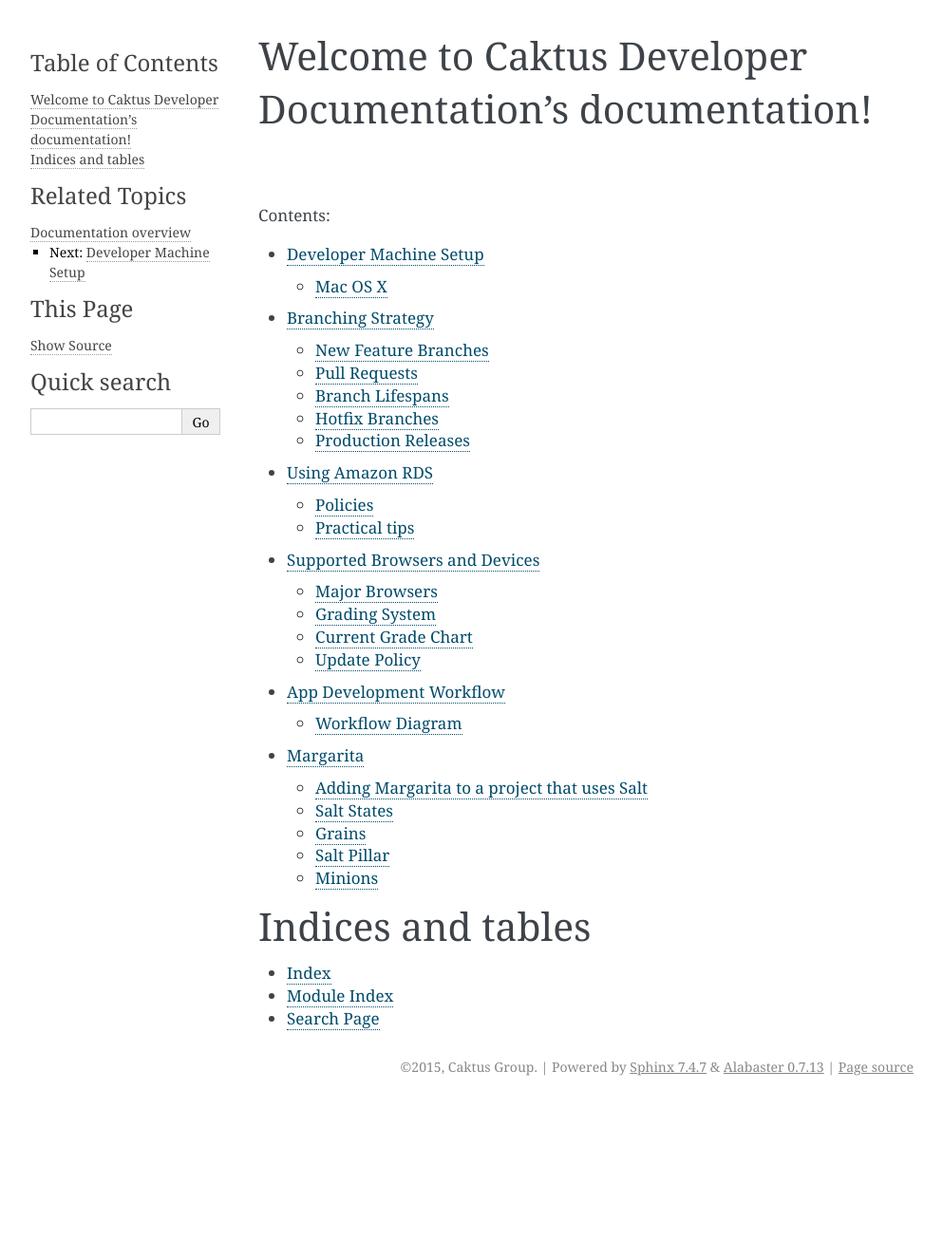
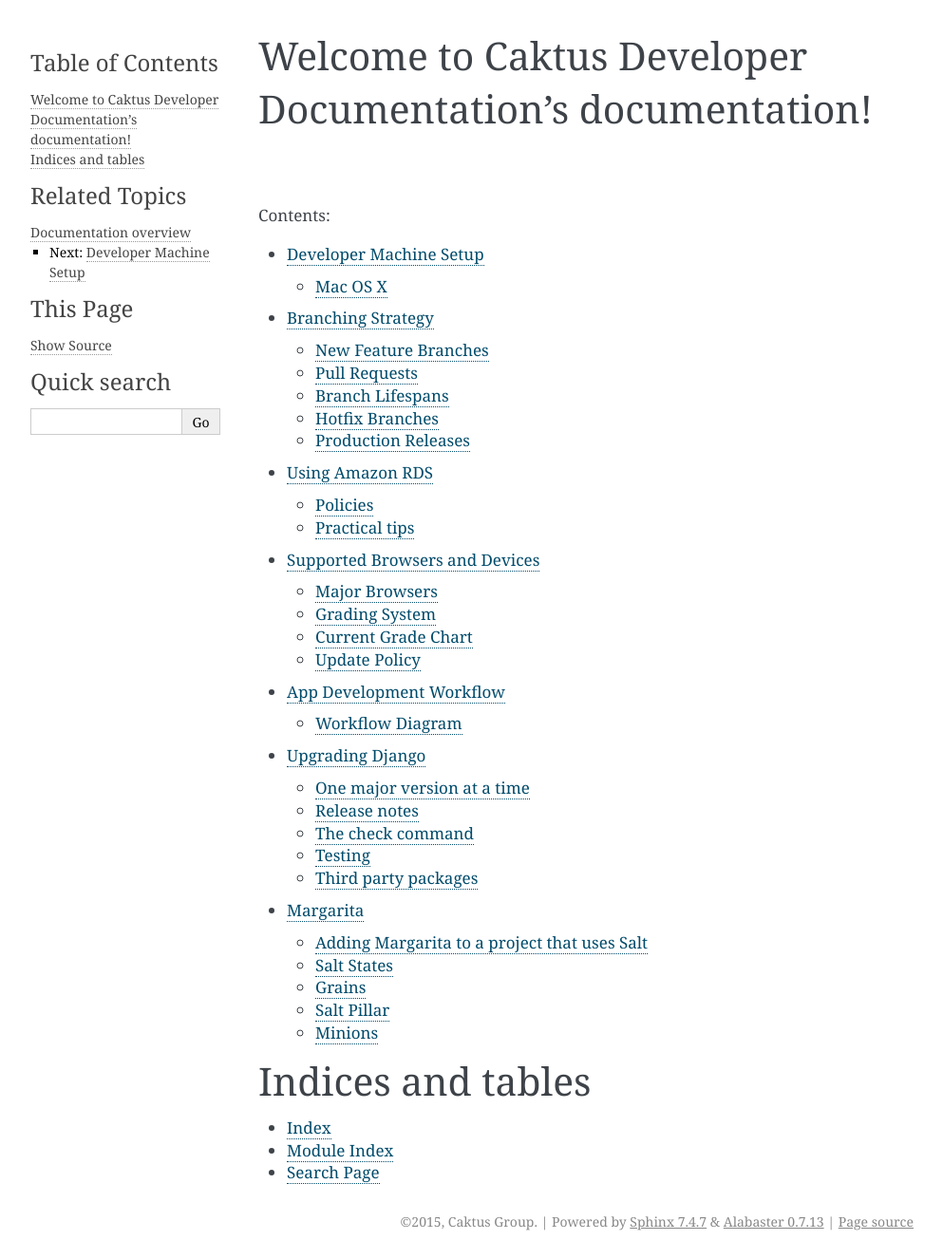
Before and after one commit to caktus/guidebook, a Sphinx documentation site: the page built from source/index.rst, in a window 1280 px wide. Shown: the whole page at 95% size, without its empty margins (148-1141 px from the left). Built offline with Sphinx 7.4.7, drawn with Linux system fonts in a browser that asks for light colours; before the commit the page ends 1163 px from its top, so only the background shows below that; some of the changed lines change nothing that is shown.

Commit message:
Add hints on upgrading Django

```diff
--- a/source/index.rst
+++ b/source/index.rst
@@ -16,6 +16,7 @@
    rds
    supported-clients
    workflow
+   upgrading-django
    margarita/margarita
 
 
--- /dev/null
+++ b/source/upgrading-django.rst
@@ -0,0 +1,82 @@
+Upgrading Django
+================
+
+Django routinely releases new versions containing bug and
+security fixes, and not infrequently new major versions with
+interesting new features that we want to use.
+
+Upgrading an existing project to use a newer version of
+Django is always a little different, but there are some
+principles that are almost always helpful.
+
+One major version at a time
+---------------------------
+
+If you're multiple major versions behind, do the Django upgrade one
+major version at a time, working through all the upgrade notes for
+one release and resolving all issues before moving on to the
+next Django major version.
+
+It's okay to jump straight to the last available minor release
+of a major version though.
+
+Release notes
+-------------
+
+Even for minor Django upgrades, you should always read the
+release notes.
+
+They don't make these easy to find, but they're consistently linked
+to from the very last line of the table of contents for that major
+version's documentation. E.g. for 1.9.x releases, go to
+https://docs.djangoproject.com/en/1.9/, scroll all the way to the
+bottom, and in the last line in the page body (ignoring the page
+footer), there's a link to "Release notes and upgrading instructions".
+
+The check command
+-----------------
+
+The command ``python manage.py check`` is great for pointing
+out possible incompabilities.  Run it before upgrading, fix
+any reported issues, then run it again after upgrading and fix
+any new issues.
+
+Another handy one is ``python manage.py check --deploy``.
+It suggests ways to improve your settings for greater security,
+including ways to enable new security features that might be
+available after upgrading.
+
+Testing
+-------
+
+Run your tests before and after upgrading. Fix any deprecation
+warnings before upgrading. Fix any new ones after upgrading.
+And of course, fix any test failures.
+
+There's an environment variable you can set that will
+turn particular warnings into errors. My current setting
+looks like this; adapt as needed::
+
+    export PYTHONWARNINGS=error:RuntimeWarning,error:RemovedInDjango18Warning,\
+    error:RemovedInDjango19Warning,error:RemovedInDjango110Warning
+
+(all one long line)
+
+Third party packages
+--------------------
+
+For major version upgrades of Django, it's almost inevitable that
+you'll have to upgrade at least some third-party packages as well.
+Some, like ``django-debug-toolbar``, seem to need upgrading almost
+every time.
+
+This is where a complete test suite is invaluable to find these
+problems before deploying.
+
+Once I identify that a problem seems to be caused by a third-party
+package, I typically just ``pip install -U package-name`` and
+try the test again. If that fixes it, I look to see what version
+of the package I ended up with, and update the requirements file
+to that version. Otherwise I head for the third-party package's
+documentation, and sometimes their issue tracker, to see if I can
+find more information on the problem.
```
